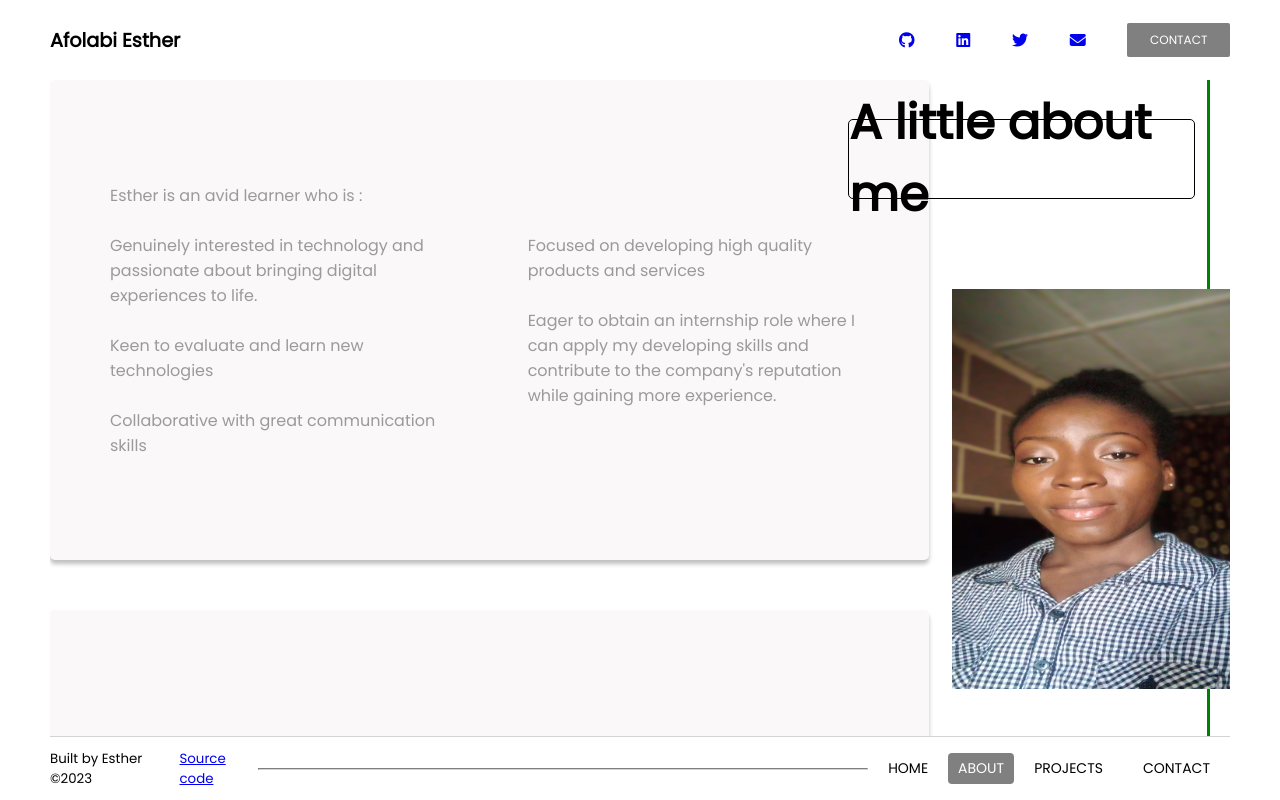
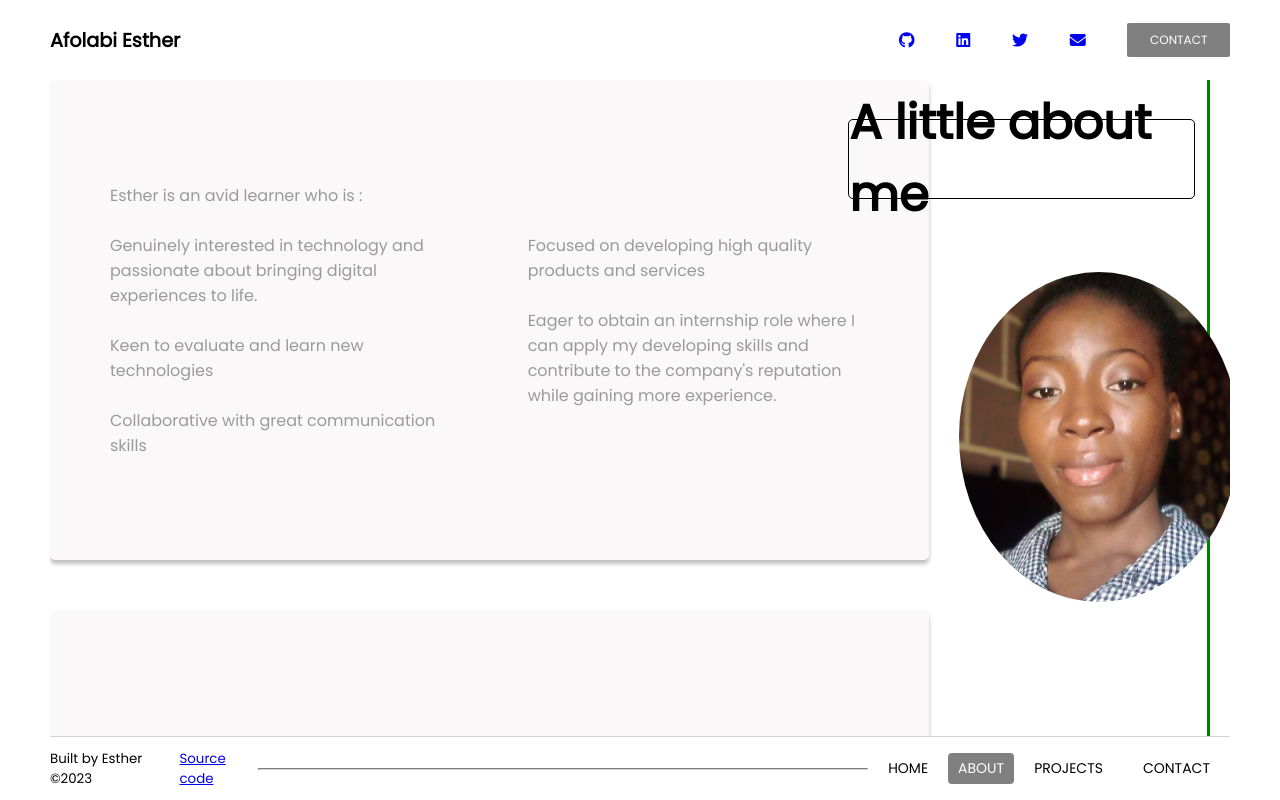
Before and after one commit to Hestia-Arc/react-portfolio, a React (Create React App) app: page /about in a window 1280 px wide. Built offline with nearby package versions, Linux system fonts and the light colour scheme.

Commit message:
Update about image

```diff
--- a/src/components/about/About.js
+++ b/src/components/about/About.js
@@ -1,7 +1,7 @@
 import React from "react";
 import style from "./about.module.css";
 import picture from "../../images/image2.jpg";
-import { Box } from "@mui/material";
+import { Avatar, Box } from "@mui/material";
 // import { Outlet, NavLink } from 'react-router-dom'
 
 export default function About() {
@@ -55,8 +55,9 @@ export default function About() {
 
         <div className={style["float"]}>
           <div className={style["float-content"]}>A little about me</div>
-          <div className={style["float-frame"]}>
-            <img src={picture} alt="Developer's " style={{height: '400px', width: '280px'}} />
+          <div className={style["about-frame"]}>
+            <Avatar src={picture} alt="Developer's" sx={{ width: 280, height: 330 }} />
+
           </div>
         </div>
       </Box>
--- a/src/components/about/about.module.css
+++ b/src/components/about/about.module.css
@@ -68,10 +68,18 @@
   font-weight: 600;
 }
 .float-frame {
-  /* border: 1px solid black; */
+  border: 1px solid black;
   height: 380px;
   width: 70%;
   position: absolute;
   bottom: 0;
   right: 0;
 }
+.about-frame {
+  /* border: 1px solid black; */
+  height: 380px;
+  width: 68%;
+  position: absolute;
+  bottom: 3%;
+  right: 0;
+}
```
